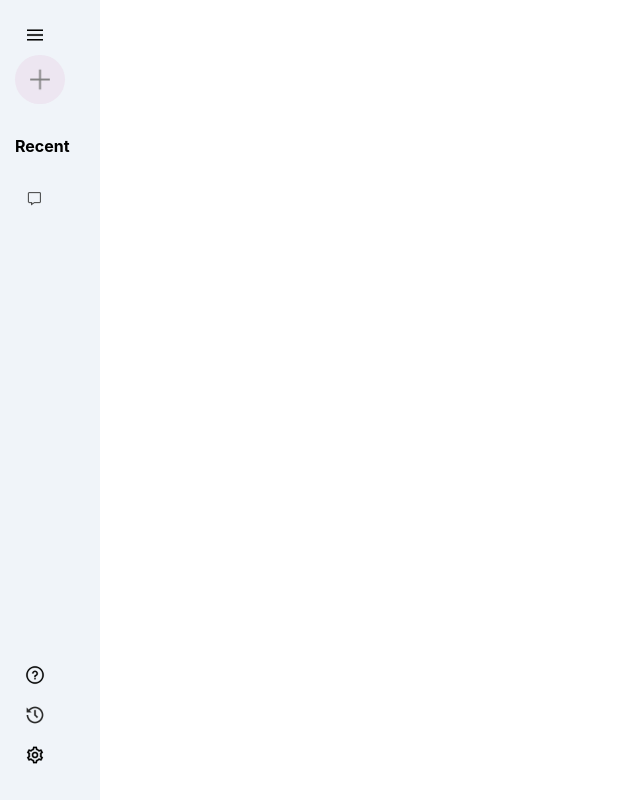
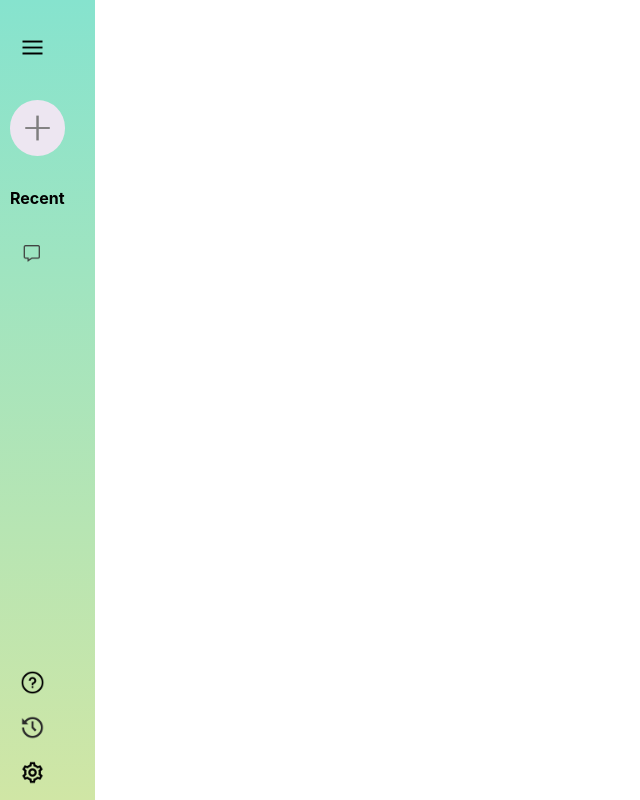
Before and after one commit to Sintu4613S/React_Proj_02, a React (Vite) app in the folder gemini-proj/: page / in a window 1280 px wide. Shown: the whole page, without its empty margins (0-640 px from the left). Built offline with nearby package versions, Linux system fonts and the light colour scheme.

Commit message:
add the design such as padding, margin, width and background color

```diff
--- a/gemini-proj/src/components/sidebar/Sidebar.css
+++ b/gemini-proj/src/components/sidebar/Sidebar.css
@@ -3,12 +3,12 @@
   display: inline-flex;
   flex-direction: column;
   justify-content: space-between;
-  background-color: #f0f4f9;
-  padding: 25px 15px;
+  background-image: linear-gradient(to bottom, #86E3ce, #d0e6a5);
+  padding: 35px 10px;
 }
 
 .sidebar img {
-  width: 20px;
+  width: 25px;
 }
 
 .sidebar .menu {
@@ -19,7 +19,7 @@
 }
 
 .sidebar .new-chat {
-  margin-top: 10px;
+  margin-top: 40px;
   display: inline-flex;
   align-items: center;
   gap: 10px;
@@ -33,6 +33,17 @@
 .sidebar .recent {
   display: flex;
   flex-direction: column;
+  /* animation: fadeIn 2s; */
+}
+
+@keyframes fadeIn {
+  from {
+    opacity: 0;
+  }
+
+  to {
+    opacity: 1;
+  }
 }
 
 .sidebar .recent-title {
@@ -55,4 +66,5 @@
 .sidebar .bottom {
   display: flex;
   flex-direction: column;
+  margin-bottom: -30px;
 }
```
